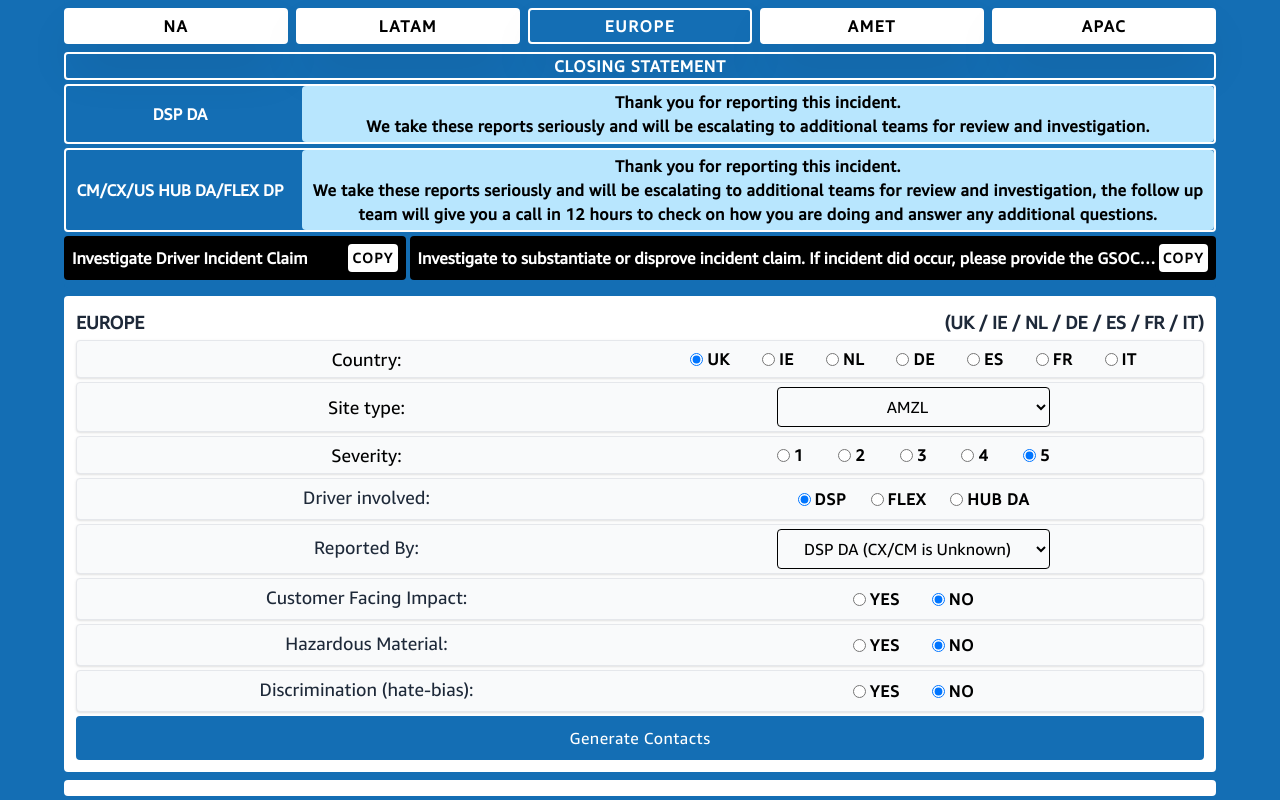
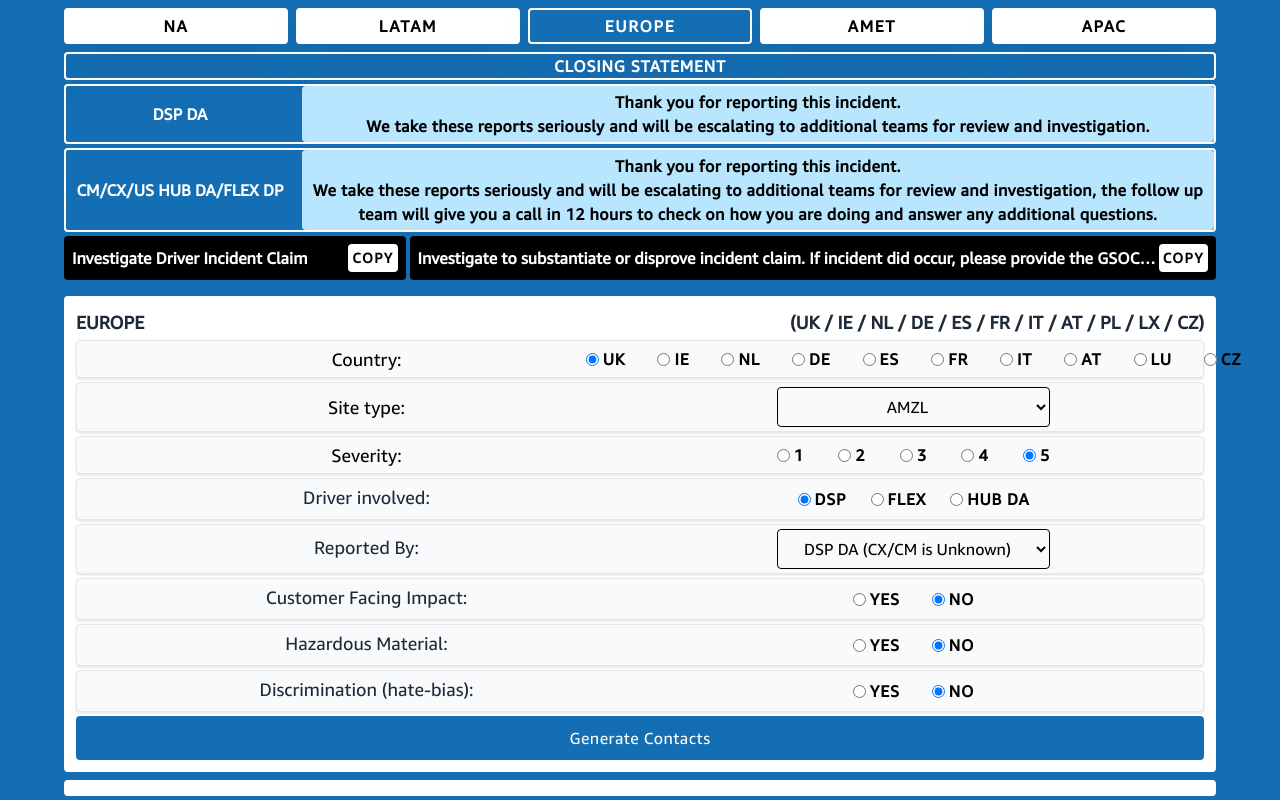
Before and after one commit to harrrish/web-app-ccl-gsoc-wwos, a React (Vite) app: page /EUROPE in a window 1280 px wide. Built offline with nearby package versions, Linux system fonts and the light colour scheme.

Commit message:
Add Austria and uxembourg

```diff
--- a/src/Pages/Europe.jsx
+++ b/src/Pages/Europe.jsx
@@ -133,7 +133,7 @@
         <h1 className="text-lg text-center font-extrabold text-gray-800 flex justify-between">
           EUROPE{" "}
           <span className="text-lg font-bold">
-            (UK / IE / NL / DE / ES / FR / IT)
+            (UK / IE / NL / DE / ES / FR / IT / AT / PL / LX / CZ)
           </span>
         </h1>
 
@@ -264,6 +264,60 @@
                 className="uppercase font-bold tracking-wider cursor-pointer"
               >
                 IT
+              </label>
+            </div>
+
+            <div className="flex gap-1 items-center">
+              <input
+                type="radio"
+                name="country"
+                value="AT"
+                id="AT"
+                checked={country === "AT"}
+                onChange={(e) => setCountry(e.target.value)}
+                className="cursor-pointer"
+              />
+              <label
+                htmlFor="AT"
+                className="uppercase font-bold tracking-wider cursor-pointer"
+              >
+                AT
+              </label>
+            </div>
+
+            <div className="flex gap-1 items-center">
+              <input
+                type="radio"
+                name="country"
+                value="LU"
+                id="LU"
+                checked={country === "LU"}
+                onChange={(e) => setCountry(e.target.value)}
+                className="cursor-pointer"
+              />
+              <label
+                htmlFor="LU"
+                className="uppercase font-bold tracking-wider cursor-pointer"
+              >
+                LU
+              </label>
+            </div>
+
+            <div className="flex gap-1 items-center">
+              <input
+                type="radio"
+                name="country"
+                value="CZ"
+                id="CZ"
+                checked={country === "CZ"}
+                onChange={(e) => setCountry(e.target.value)}
+                className="cursor-pointer"
+              />
+              <label
+                htmlFor="CZ"
+                className="uppercase font-bold tracking-wider cursor-pointer"
+              >
+                CZ
               </label>
             </div>
           </div>
```
